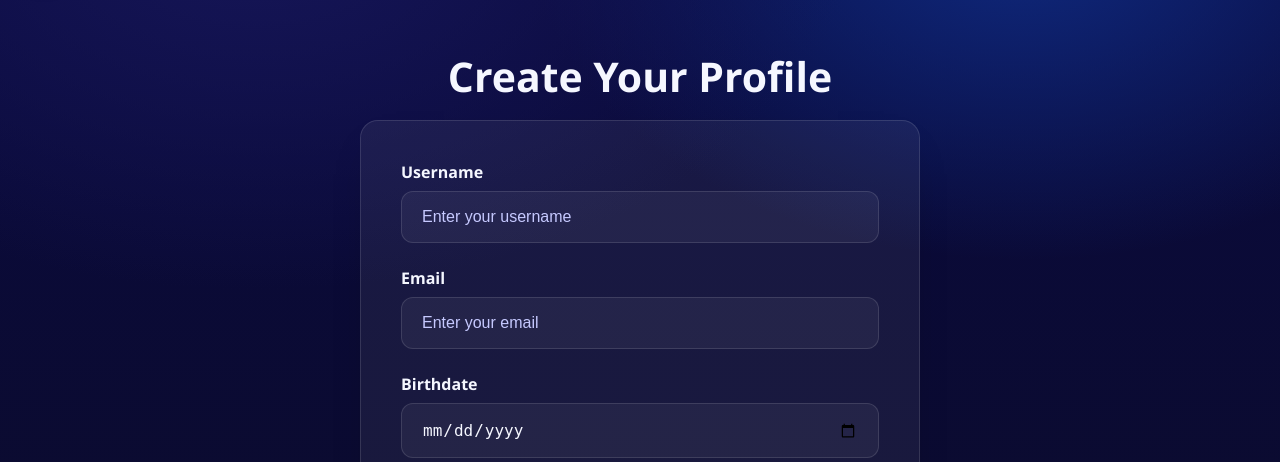
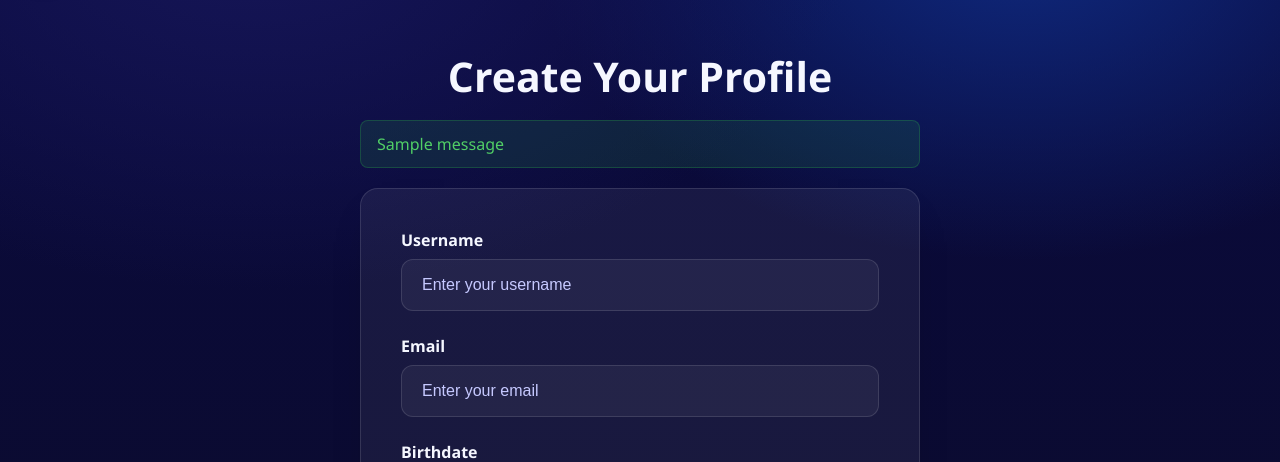
Before and after one commit to TeemuIljin/BrainBanks, a Django app: page /create-profile/ in a window 1280 px wide. Shown: the part 70-532 px from the top of the page. Run offline with Django 5.2, Linux system fonts and the light colour scheme; one stand-in notice (Sample message) is shown.

Commit message:
fix: add proper error handling and success messages to profile creation
Profile Creation Fixes:
- Add error message display in create_profile template
- Add success message display using Django messages framework
- Add form value preservation on validation errors
- Add proper styling for error and success messages

Home Page Improvements:
- Add message display to home page for success notifications
- Add proper CSS styling for different message types
- Ensure messages are visible after profile creation redirect

User Experience:
- Users now see clear error messages when validation fails
- Form fields retain their values when there are errors
- Success message appears on home page after profile creation
- Proper redirect to home page after successful profile creation

This fixes the issue where profile creation wasn't providing feedback to users.

```diff
--- a/courses/templates/create_profile.html
+++ b/courses/templates/create_profile.html
@@ -85,6 +85,50 @@
         .return-home a:hover {
             color: var(--accent);
         }
+
+        /* Error and success message styling */
+        .error-message {
+            background: rgba(220, 53, 69, 0.15);
+            border: 1px solid rgba(220, 53, 69, 0.3);
+            color: #ff6b6b;
+            padding: 12px 16px;
+            border-radius: 8px;
+            margin-bottom: 20px;
+            font-weight: 500;
+        }
+
+        .success-message {
+            background: rgba(40, 167, 69, 0.15);
+            border: 1px solid rgba(40, 167, 69, 0.3);
+            color: #51cf66;
+            padding: 12px 16px;
+            border-radius: 8px;
+            margin-bottom: 20px;
+            font-weight: 500;
+        }
+
+        .messages {
+            margin-bottom: 20px;
+        }
+
+        .messages .alert {
+            padding: 12px 16px;
+            border-radius: 8px;
+            margin-bottom: 10px;
+            font-weight: 500;
+        }
+
+        .messages .alert-success {
+            background: rgba(40, 167, 69, 0.15);
+            border: 1px solid rgba(40, 167, 69, 0.3);
+            color: #51cf66;
+        }
+
+        .messages .alert-error {
+            background: rgba(220, 53, 69, 0.15);
+            border: 1px solid rgba(220, 53, 69, 0.3);
+            color: #ff6b6b;
+        }
     </style>
 </head>
 <body>
@@ -103,21 +147,39 @@
     <main>
         <h1>Create Your Profile</h1>
 
+        <!-- Display Django messages -->
+        {% if messages %}
+            <div class="messages">
+                {% for message in messages %}
+                    <div class="alert alert-{{ message.tags }}">
+                        {{ message }}
+                    </div>
+                {% endfor %}
+            </div>
+        {% endif %}
+
+        <!-- Display error message if any -->
+        {% if error_message %}
+            <div class="error-message">
+                {{ error_message }}
+            </div>
+        {% endif %}
+
         <form method="POST">
             {% csrf_token %}
             <div class="form-group">
                 <label for="username">Username</label>
-                <input type="text" id="username" name="username" placeholder="Enter your username" required>
+                <input type="text" id="username" name="username" placeholder="Enter your username" value="{{ request.POST.username|default:'' }}" required>
             </div>
 
             <div class="form-group">
                 <label for="email">Email</label>
-                <input type="email" id="email" name="email" placeholder="Enter your email" required>
+                <input type="email" id="email" name="email" placeholder="Enter your email" value="{{ request.POST.email|default:'' }}" required>
             </div>
 
             <div class="form-group">
                 <label for="birthdate">Birthdate</label>
-                <input type="date" id="birthdate" name="birthdate" required>
+                <input type="date" id="birthdate" name="birthdate" value="{{ request.POST.birthdate|default:'' }}" required>
             </div>
 
             <div class="form-group">
```
Also changed, not shown: courses/templates/home.html (+43 -0 lines).
